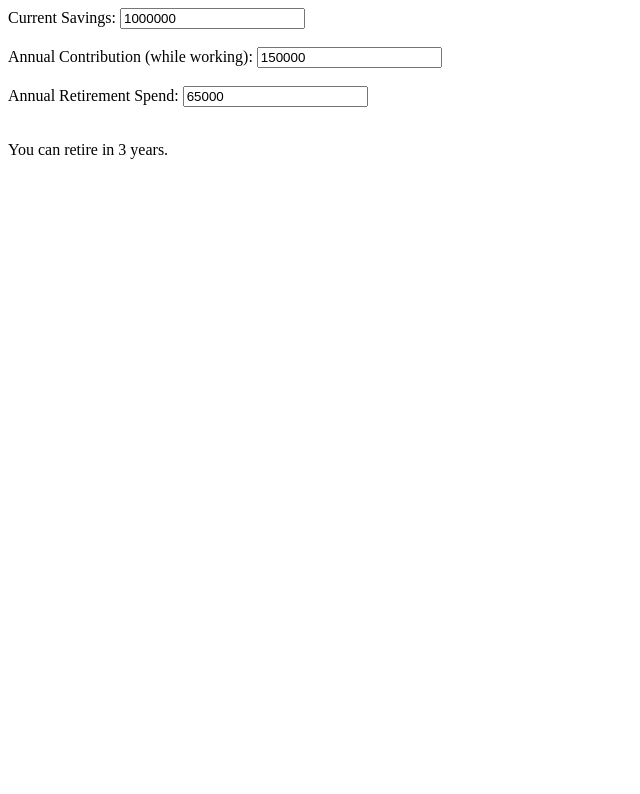
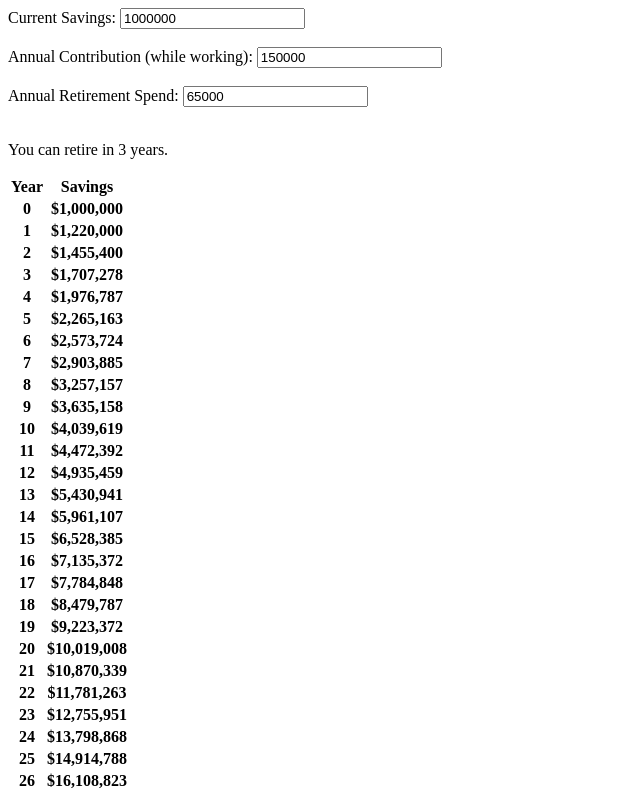
Before and after one commit to abebinder/retirement-planner, a SvelteKit app: page / in a window 1280 px wide. Shown: the top 794 px of the page, without its empty margins (0-640 px from the left). Built offline with nearby package versions, Linux system fonts and the light colour scheme.

Commit message:
Add table of savings by year.

```diff
--- a/src/routes/+page.svelte
+++ b/src/routes/+page.svelte
@@ -3,6 +3,13 @@
 	let annualContribution: number = $state(150000);
 	let annualRetirementSpend: number = $state(65000);
 	let simulationResult: SimulationResult = $derived.by(calculateYearsToRetirement);
+
+	// Create our number formatter.
+	const formatter = new Intl.NumberFormat('en-US', {
+		style: 'currency',
+		currency: 'USD',
+		maximumFractionDigits: 0
+	});
 
 	interface SimulationResult {
 		savingsByYear: number[];
@@ -17,7 +24,7 @@
 		let savingsByYear: number[] = [];
 		let savings = initialSavings;
 		let yearsUntilRetirement: number = 0;
-		for (let i = 0; i < 49; i++) {
+		for (let i = 0; i < 50; i++) {
 			savingsByYear.push(savings);
 			if (savings < retirement_number) {
 				yearsUntilRetirement++;
@@ -46,6 +53,21 @@
 
 <p>You can retire in {simulationResult.yearsUntilRetirement} years.</p>
 
+<table>
+	<tbody>
+		<tr>
+			<th>Year</th>
+			<th>Savings</th>
+		</tr>
+		{#each simulationResult.savingsByYear as savings, year}
+			<tr>
+				<th> {year} </th>
+				<th> {formatter.format(savings)}</th>
+			</tr>
+		{/each}
+	</tbody>
+</table>
+
 <style>
 	/* Chrome, Safari, Edge, Opera */
 	input::-webkit-outer-spin-button,
```
